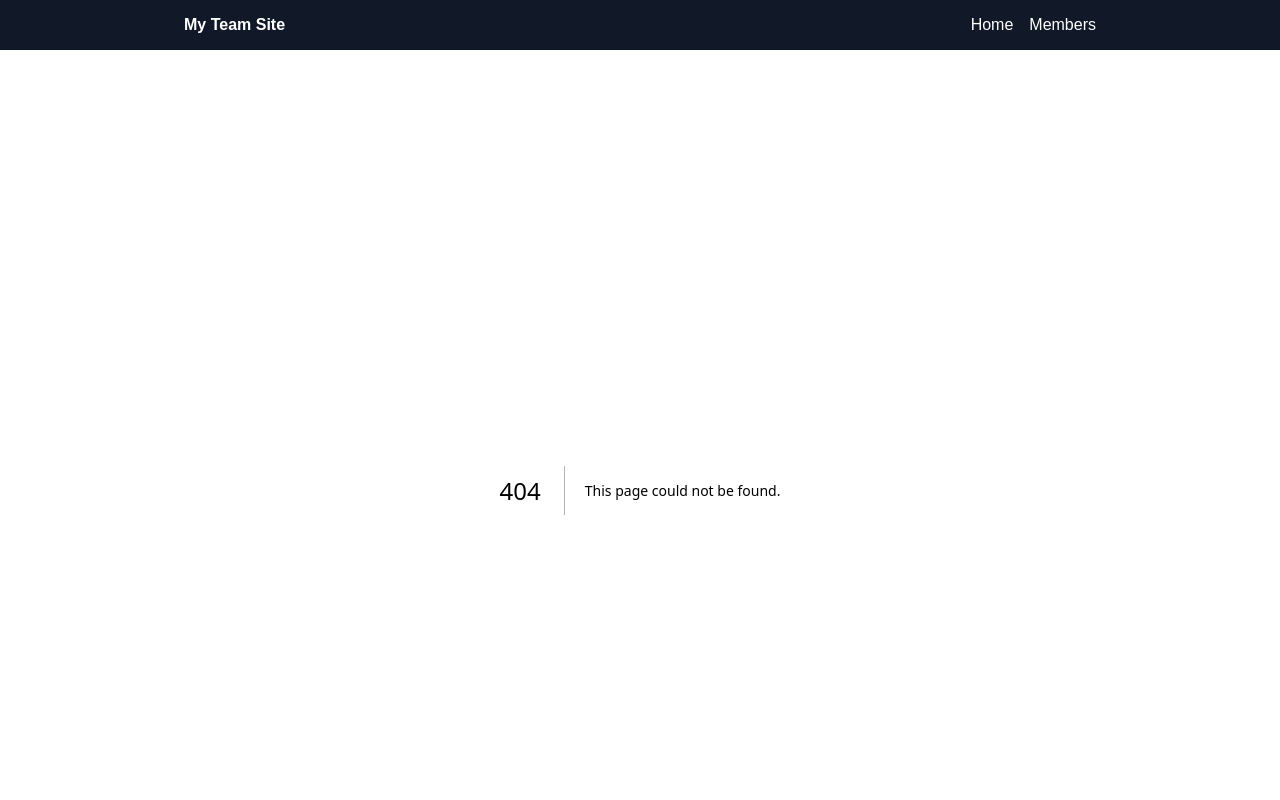
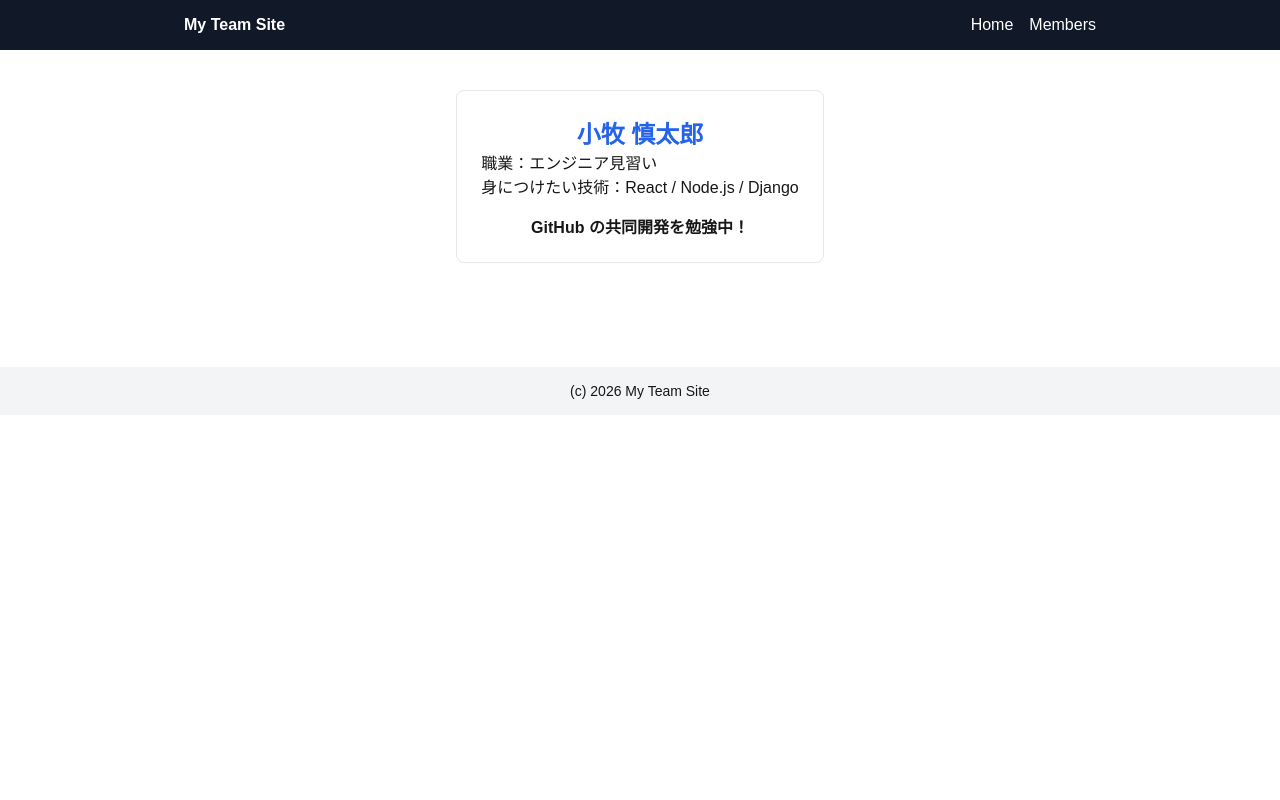
Before and after one commit to yusukeweb/sozosya-202603-webapp, a Next.js app: page /members/komaki in a window 1280 px wide. Before the commit this address had no page. Shown: the top 800 px of the page. Built offline with nearby package versions, Linux system fonts and the light colour scheme.

Commit message:
“メンバーに小牧慎太郎を追加”

```diff
--- /dev/null
+++ b/src/app/members/komaki/page.js
@@ -0,0 +1,12 @@
+import styles from "./page.module.css";
+
+export default function SampleMemberPage() {
+  return (
+    <section className={styles.container}>
+      <h1 className={styles.name}>小牧 慎太郎</h1>
+      <p>職業：エンジニア見習い</p>
+      <p>身につけたい技術：React / Node.js / Django</p>
+      <p className={styles.message}>GitHub の共同開発を勉強中！</p>
+    </section>
+  );
+}
--- /dev/null
+++ b/src/app/members/komaki/page.module.css
@@ -0,0 +1,17 @@
+.container {
+  border: 1px solid #e5e7eb;
+  border-radius: 8px;
+  padding: 24px;
+  max-width: 600px;
+}
+
+.name {
+  color: #2563eb;
+  text-align: center;
+}
+
+.message {
+  margin-top: 16px;
+  font-weight: bold;
+  text-align: center;
+}
```
